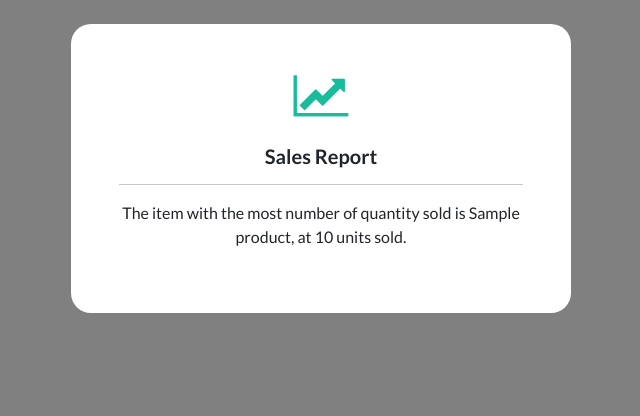
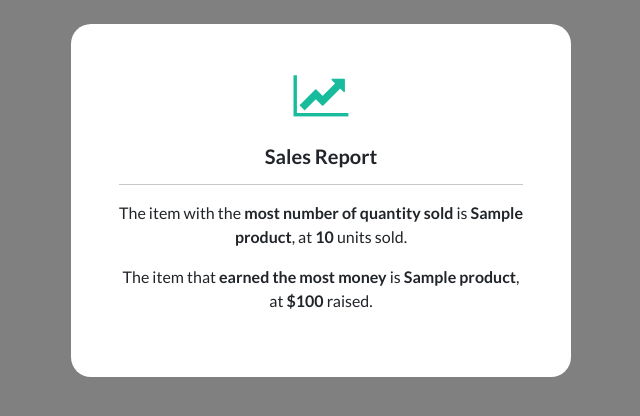
Before and after one commit to carleb/Group2SGX, a Django app: page /sales/sales_report in a window 1280 px wide. Shown: the part 72-488 px from the top of the page, without its empty margins (319-959 px from the left). Run offline with Django 3.2, Linux system fonts and the light colour scheme; tables that the repository leaves empty hold one stand-in row (values such as "Sample post"); some libraries are stand-ins or nearby versions.

Commit message:
Top item name by amount of money raised

```diff
--- a/app/store/templates/store/sales-report.html
+++ b/app/store/templates/store/sales-report.html
@@ -36,9 +36,11 @@
 
             <hr>
 
-            {% if product_name %}
+            {% if product_name_for_qty %}
 
-            <p> The item with the most number of quantity sold is {{product_name}}, at {{total_quantity_sold}} units sold. </p>
+            <p> The item with the <b>most number of quantity sold</b> is <b>{{product_name_for_qty}}</b>, at <b>{{total_quantity_sold}}</b> units sold. </p>
+
+            <p> The item that <b>earned the most money</b> is <b>{{product_name_for_price}}</b>, at <b>${{total_amount_sold}}</b> raised. </p>
 
             {% else %}
 
@@ -46,13 +48,6 @@
 
             {% endif %}
 
-            {% for order_item in items %}
-                <p>
-                    Product: {{ order_item.product }}<br>
-                    Quantity: {{ order_item.quantity }}<br>
-                    Price: ${{ order_item.price }}
-                </p>
-            {% endfor %}
 
         </div>
 
--- a/app/store/urls.py
+++ b/app/store/urls.py
@@ -17,7 +17,7 @@ urlpatterns = [
 
     path('store/upload_product' ,views.upload_product, name='upload-product'),
 
-    path('sales/sales_report', views.get_top_item_by_qty, name='sales-report')
+    path('sales/sales_report', views.get_top_items, name='sales-report')
 
 
 ]
--- a/app/store/views.py
+++ b/app/store/views.py
@@ -12,7 +12,7 @@ from PIL import Image
 
 from payment.models import OrderItem
 
-from django.db.models import Sum
+from django.db.models import Sum, F, ExpressionWrapper, fields
 
 
 def store(request):
@@ -71,21 +71,38 @@ def upload_product(request):
 
 
 
-def get_top_item_by_qty(request):
+def get_top_items(request):
 
-    top_order_item = OrderItem.objects.values('product').annotate(
+    context = {}
+
+    top_order_item_by_qty = OrderItem.objects.values('product').annotate(
         total_quantity_sold=Sum('quantity')
     ).order_by('-total_quantity_sold').first()
 
-    if top_order_item:
+    if top_order_item_by_qty:
 
-        product_name = OrderItem.objects.filter(product=top_order_item['product'])[0].product
+        product_name = OrderItem.objects.filter(product=top_order_item_by_qty['product'])[0].product
 
-        total_quantity_sold = top_order_item['total_quantity_sold']
+        total_quantity_sold = top_order_item_by_qty['total_quantity_sold']
 
-        context = {'product_name': product_name,
-                   'total_quantity_sold': total_quantity_sold}
+        context.update({'product_name_for_qty': product_name,
+                   'total_quantity_sold': total_quantity_sold})
 
+
+    top_order_item_by_amt_raise = OrderItem.objects.values('product').annotate(
+        total_amount_sold=Sum(F('price') * F('quantity'))
+    ).order_by('-total_amount_sold').first()
+
+    if top_order_item_by_amt_raise:
+        product_name = OrderItem.objects.filter(product=top_order_item_by_amt_raise['product'])[0].product
+
+        total_amount_sold = top_order_item_by_amt_raise['total_amount_sold']
+
+        context.update({'product_name_for_price': product_name,
+                   'total_amount_sold': total_amount_sold})
+
+    if len(context):
         return render(request, 'store/sales-report.html', context)
+
     else:
         return render(request, 'store/sales-report.html')
```
